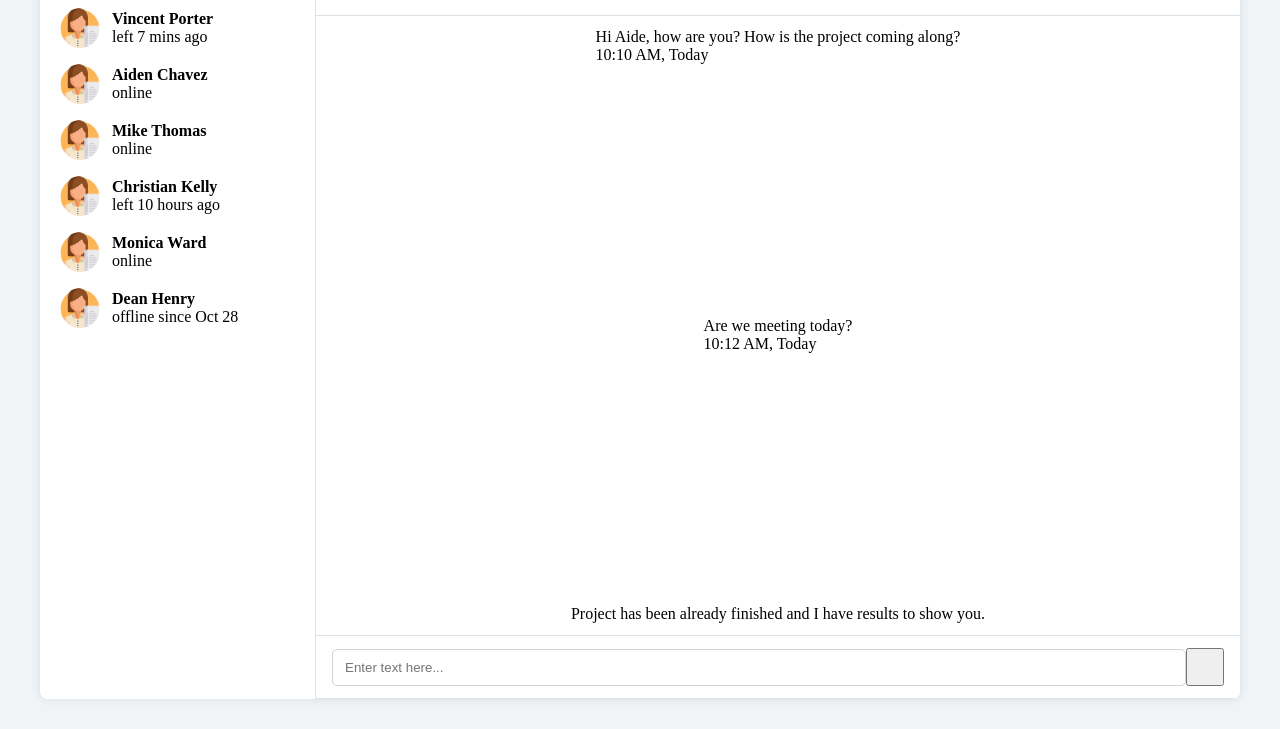
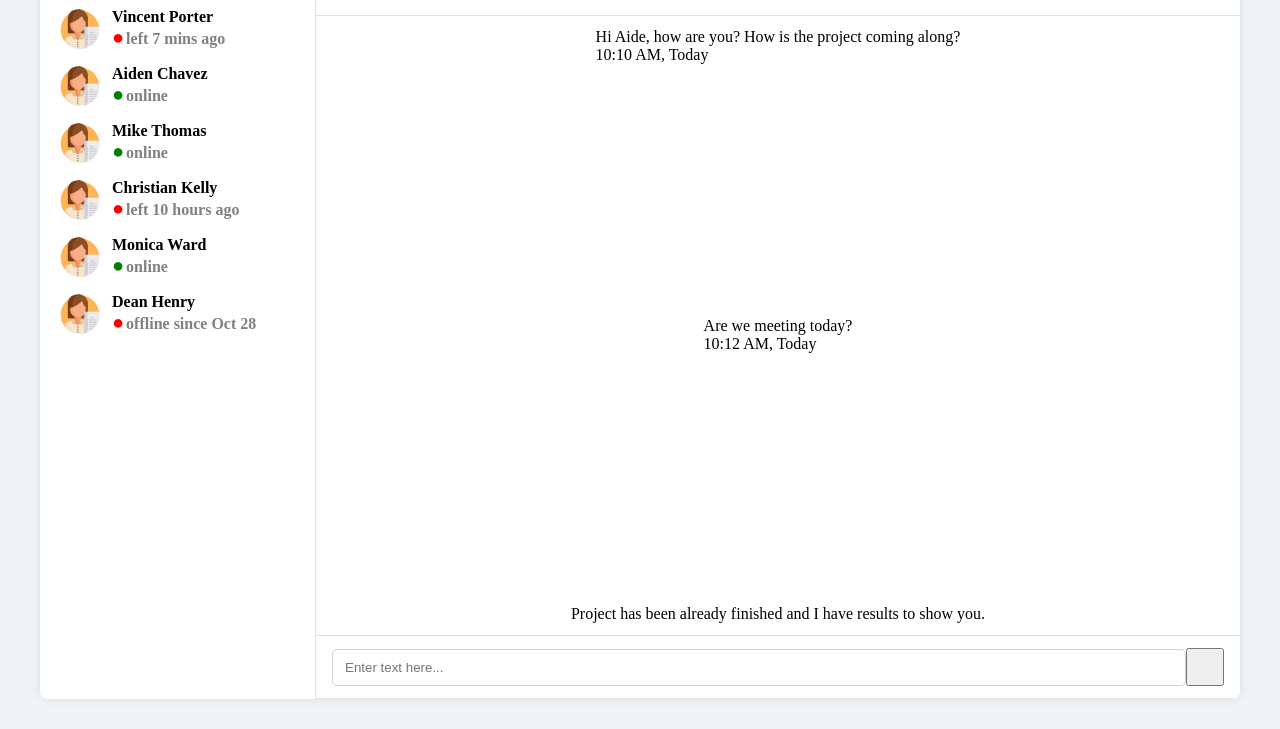
Before and after one commit to Salasevicius/chat-ui-tp1, a plain HTML site: page index.html in a window 1280 px wide. Shown: the part 91-820 px from the top of the page. Drawn offline with Linux system fonts and the light colour scheme.

Commit message:
Se crea un :before para la clase status. Se usa un status online::before con color verde y un status online::before con color rojo para indicar conexion o desconexión de los contactos

```diff
--- a/style.css
+++ b/style.css
@@ -57,6 +57,26 @@ aside {
   height: 40px;
   width: 40px;
   border-radius: 50%;
+}
+
+.status {
+  color: gray;
+  font-weight: 600;
+}
+
+.status::before {
+  content: "●";
+  color: red;
+  margin-right: 2px;
+  font-size: 20px;
+}
+
+.status.online::before {
+  color: green;
+}
+
+.status.offline::before {
+  color: red;
 }
 
 /* Estilos para el main chat*/
```
